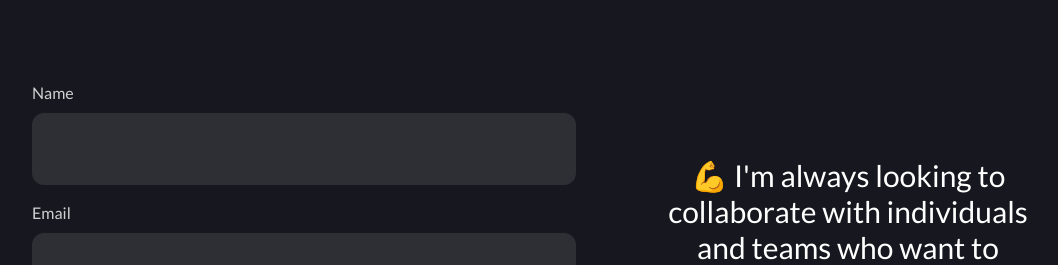
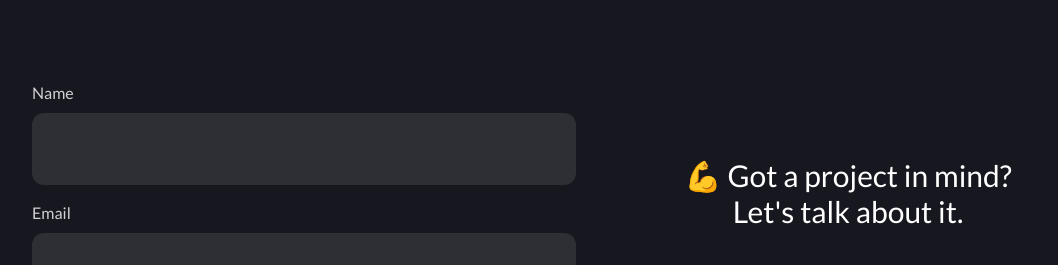
Before and after one commit to etowageed/gideonetowa.com, a website: page public/index.html in a window 1280 px wide. Shown: the part 2023-2288 px from the top of the page, without its empty margins (64-1122 px from the left). Drawn offline with nearby package versions, Linux system fonts and the light colour scheme.

Commit message:
contact copy

```diff
--- a/public/index.html
+++ b/public/index.html
@@ -241,9 +241,7 @@
       <!-- contact message -->
       <div class="order-2 md:w-1/3 md:mx-auto mb-16 mt-16 lg:mt-24 text-center">
         <p class="text-2xl md:text-3xl leading-relaxed">
-          💪 I'm always looking to collaborate with individuals and teams who want to create products that make a difference in the world. <br><br>
-
-          Let's create magic together.
+          💪 Got a project in mind? Let's talk about it.
         </p>
 
         <div class="space-x-5 text-primary-txt mt-10">
```
